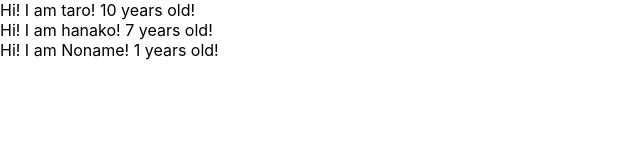
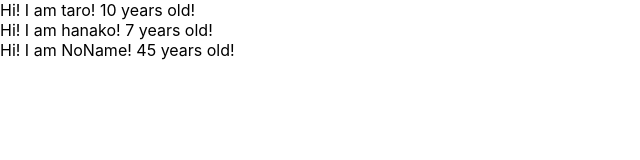
Before and after one commit to clyde22jam/udemy-react-redux-crud-application, a React (Create React App) app: page / in a window 1280 px wide. Shown: the top 160 px of the page, without its empty margins (0-640 px from the left). Built offline with nearby package versions, Linux system fonts and the light colour scheme.

Commit message:
learn propTypes

```diff
--- a/src/App.js
+++ b/src/App.js
@@ -1,11 +1,11 @@
 import React from 'react';
-
+import PropTypes from 'prop-types';
 
 const App = () => {
   const profiles = [
     {name:"taro", age:10},
     {name:"hanako", age:7},
-    {name:"Noname"},
+    {name:"NoName", age:45},
   ]
   return (
     <div>
@@ -20,8 +20,9 @@ const App = () => {
 const User = (props) => {
   return <div>Hi! I am {props.name}! {props.age} years old!</div>
 }
-User.defaultProps = {
-  age:1
+User.propTypes = {
+  name:PropTypes.string,
+  age:PropTypes.number.isRequired
 
 }
 
```
